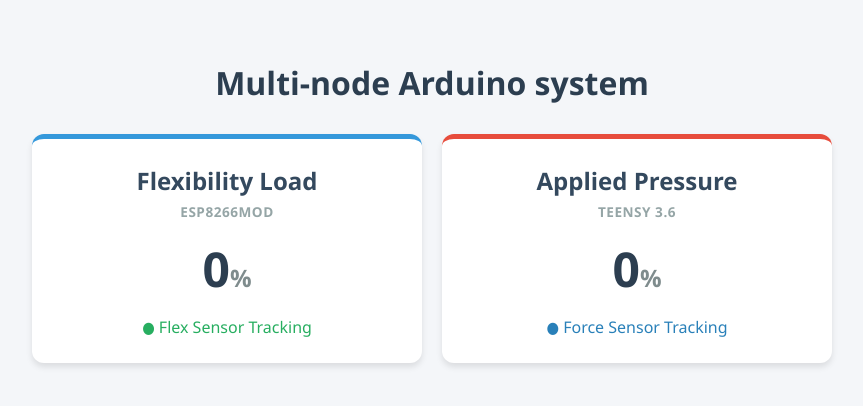
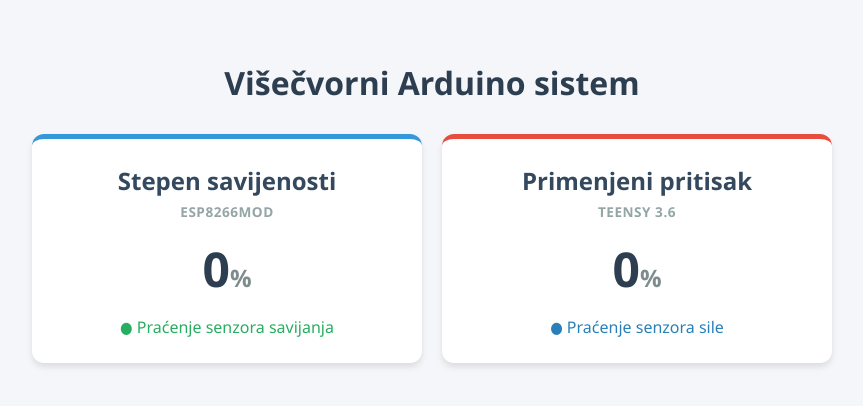
Before and after one commit to Lapatan16/Multi-node-Arduino-system, a PHP site: page / in a window 1280 px wide. Shown: the top 406 px of the page, without its empty margins (208-1071 px from the left). Run offline with PHP 8.4, Linux system fonts and the light colour scheme.

Commit message:
Translation to Serbian

```diff
--- a/public/index.php
+++ b/public/index.php
@@ -3,7 +3,7 @@
 <head>
     <meta charset="UTF-8">
     <meta name="viewport" content="width=device-width, initial-scale=1.0">
-    <title>Multi-node Arduino system</title>
+    <title>Višečvorni Arduino sistem</title>
     <style>
         body {
             font-family: 'Segoe UI', Tahoma, Geneva, Verdana, sans-serif;
@@ -68,21 +68,21 @@
 </head>
 <body>
 
-    <h1>Multi-node Arduino system</h1>
+    <h1>Višečvorni Arduino sistem</h1>
 
     <div class="container">
         <div class="card esp">
-            <h2>Flexibility Load</h2>
+            <h2>Stepen savijenosti</h2>
             <div class="sensor-model">ESP8266MOD</div>
             <div class="voltage-display"><span id="esp-val">0</span><span class="unit">%</span></div>
-            <div class="status">● Flex Sensor Tracking</div>
+            <div class="status">● Praćenje senzora savijanja</div>
         </div>
 
         <div class="card teensy">
-            <h2>Applied Pressure</h2>
+            <h2>Primenjeni pritisak</h2>
             <div class="sensor-model">TEENSY 3.6</div>
             <div class="voltage-display"><span id="teensy-val">0</span><span class="unit">%</span></div>
-            <div class="status" style="color: #2980b9;">● Force Sensor Tracking</div>
+            <div class="status" style="color: #2980b9;">● Praćenje senzora sile</div>
         </div>
     </div>
 
@@ -98,7 +98,7 @@
         async function fetchSensorData() {
             try {
                 const response = await fetch(endpoint);
-                if (!response.ok) throw new Error('Network error response');
+                if (!response.ok) throw new Error('Greška pri komunikaciji sa serverom!');
 
                 const data = await response.json();
 
@@ -108,7 +108,7 @@
                 document.getElementById('esp-val').innerText = espPercent.toFixed(0);
                 document.getElementById('teensy-val').innerText = teensyPercent.toFixed(0);
             } catch (error) {
-                console.error('Error hitting ESP8266 API endpoint:', error);
+                console.error('Greška pri pristupanju ESP8266 API endpoint-u:', error);
             }
         }
 
```
Also changed, not shown: README.md.
